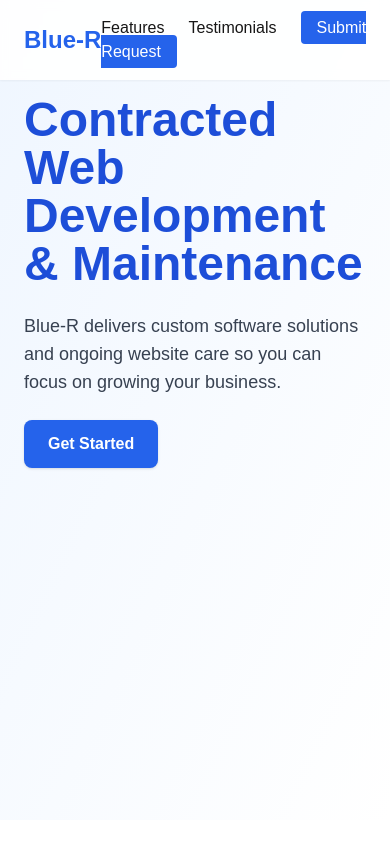
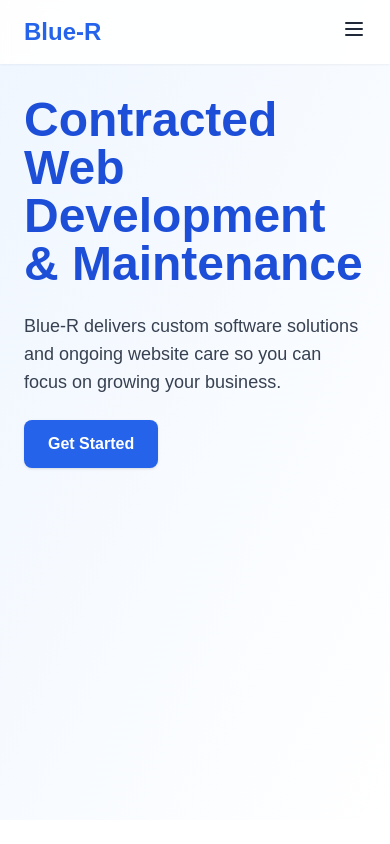
Before and after one commit to AmrMod/my-startup-app, a Next.js app: page / in a window 390 px wide. Shown: the top 844 px of the page. Built offline with nearby package versions, Linux system fonts and the light colour scheme.

Commit message:
feat: Implement responsive navigation with hamburger menu

```diff
--- a/pages/index.tsx
+++ b/pages/index.tsx
@@ -1,21 +1,91 @@
-import Image from 'next/image'
-import Link from 'next/link'
+import Image from 'next/image';
+import Link from 'next/link';
+import { useState } from 'react';
 
 export default function Home() {
+  const [isMenuOpen, setIsMenuOpen] = useState(false);
+
+  const toggleMenu = () => {
+    setIsMenuOpen(!isMenuOpen);
+  };
+
   return (
     <div className="flex flex-col min-h-screen">
       {/* Nav */}
       <nav className="fixed top-0 w-full bg-white/90 backdrop-blur-sm z-10 shadow-sm">
         <div className="max-w-6xl mx-auto px-6 py-4 flex justify-between items-center">
           <span className="text-2xl font-bold text-blue-600">Blue‑R</span>
-          <div className="space-x-6">
-            <a href="#features" className="hover:text-blue-600">Features</a>
-            <a href="#testimonials" className="hover:text-blue-600">Testimonials</a>
+
+          {/* Hamburger menu for small screens */}
+          <div className="md:hidden">
+            <button
+              onClick={toggleMenu}
+              className="text-gray-800 focus:outline-none focus:text-blue-600"
+              aria-label="Toggle navigation menu"
+            >
+              {/* You can replace this with an actual SVG icon for three dots */}
+              <svg
+                className="w-6 h-6"
+                fill="none"
+                stroke="currentColor"
+                viewBox="0 0 24 24"
+                xmlns="http://www.w3.org/2000/svg"
+              >
+                <path
+                  strokeLinecap="round"
+                  strokeLinejoin="round"
+                  strokeWidth="2"
+                  d="M4 6h16M4 12h16M4 18h16"
+                ></path>
+              </svg>
+            </button>
+          </div>
+
+          {/* Navigation links - hidden on small screens, shown on medium and larger */}
+          <div className="hidden md:flex space-x-6">
+            <a href="#features" className="hover:text-blue-600">
+              Features
+            </a>
+            <a href="#testimonials" className="hover:text-blue-600">
+              Testimonials
+            </a>
             <Link href="/submit" passHref legacyBehavior>
-              <a className="bg-blue-600 text-white px-4 py-2 rounded hover:bg-blue-700">Submit Request</a>
+              <a className="bg-blue-600 text-white px-4 py-2 rounded hover:bg-blue-700">
+                Submit Request
+              </a>
             </Link>
           </div>
         </div>
+
+        {/* Mobile menu - conditionally rendered based on isMenuOpen state */}
+        {isMenuOpen && (
+          <div className="md:hidden bg-white/90 backdrop-blur-sm py-2 px-6 shadow-sm">
+            <div className="flex flex-col space-y-2">
+              <a
+                href="#features"
+                className="block hover:text-blue-600 py-2"
+                onClick={toggleMenu} // Close menu on click
+              >
+                Features
+              </a>
+              <a
+                href="#testimonials"
+                className="block hover:text-blue-600 py-2"
+                onClick={toggleMenu} // Close menu on click
+              >
+                Testimonials
+              </a>
+              <Link href="/submit" passHref legacyBehavior>
+                <a
+                  className="block bg-blue-600 text-white px-4 py-2 rounded hover:bg-blue-700 text-center"
+                  onClick={toggleMenu} // Close menu on click
+                >
+                  Submit Request
+                </a>
+              </Link>
+            </div>
+          </div>
+        )}
       </nav>
 
       {/* Hero */}
@@ -26,7 +96,8 @@ export default function Home() {
               Contracted Web Development & Maintenance
             </h1>
             <p className="text-lg text-gray-700">
-              Blue‑R delivers custom software solutions and ongoing website care so you can focus on growing your business.
+              Blue‑R delivers custom software solutions and ongoing website care so you can focus
+              on growing your business.
             </p>
             <Link href="/submit" passHref legacyBehavior>
               <a className="inline-block bg-blue-600 text-white font-semibold px-6 py-3 rounded-lg shadow hover:bg-blue-700 transition">
@@ -64,10 +135,7 @@ export default function Home() {
             ['📈', 'Analytics', 'Data-driven insights'],
             ['🤝', 'Support', '24/7 SLA-backed help'],
           ].map(([icon, title, desc]) => (
-            <div
-              key={title}
-              className="p-6 border rounded-lg hover:shadow-lg transition"
-            >
+            <div key={title} className="p-6 border rounded-lg hover:shadow-lg transition">
               <div className="text-4xl mb-4">{icon}</div>
               <h3 className="text-xl font-semibold mb-2">{title}</h3>
               <p className="text-gray-600">{desc}</p>
@@ -141,5 +209,5 @@ export default function Home() {
         </a>
       </footer>
     </div>
-  )
+  );
 }
```
Also changed, not shown: postcss.config.js (+5 -5 lines).
